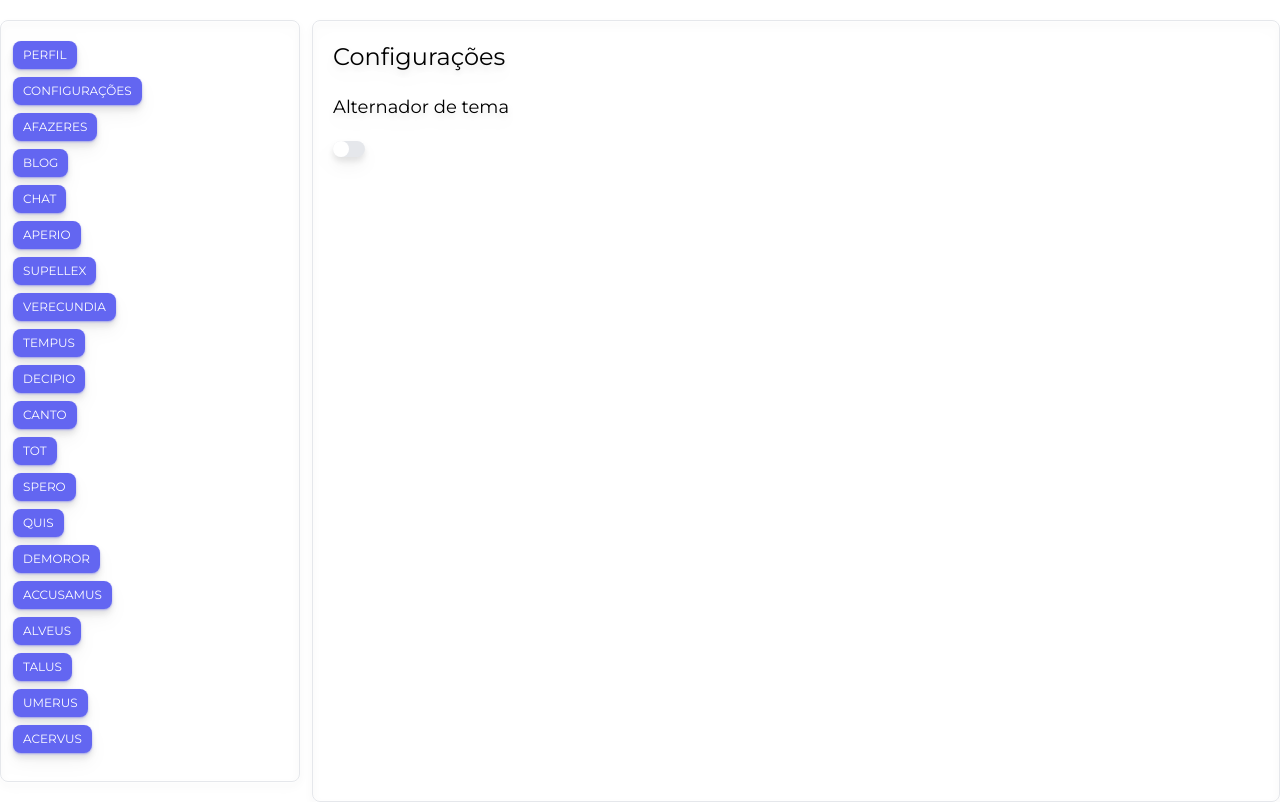
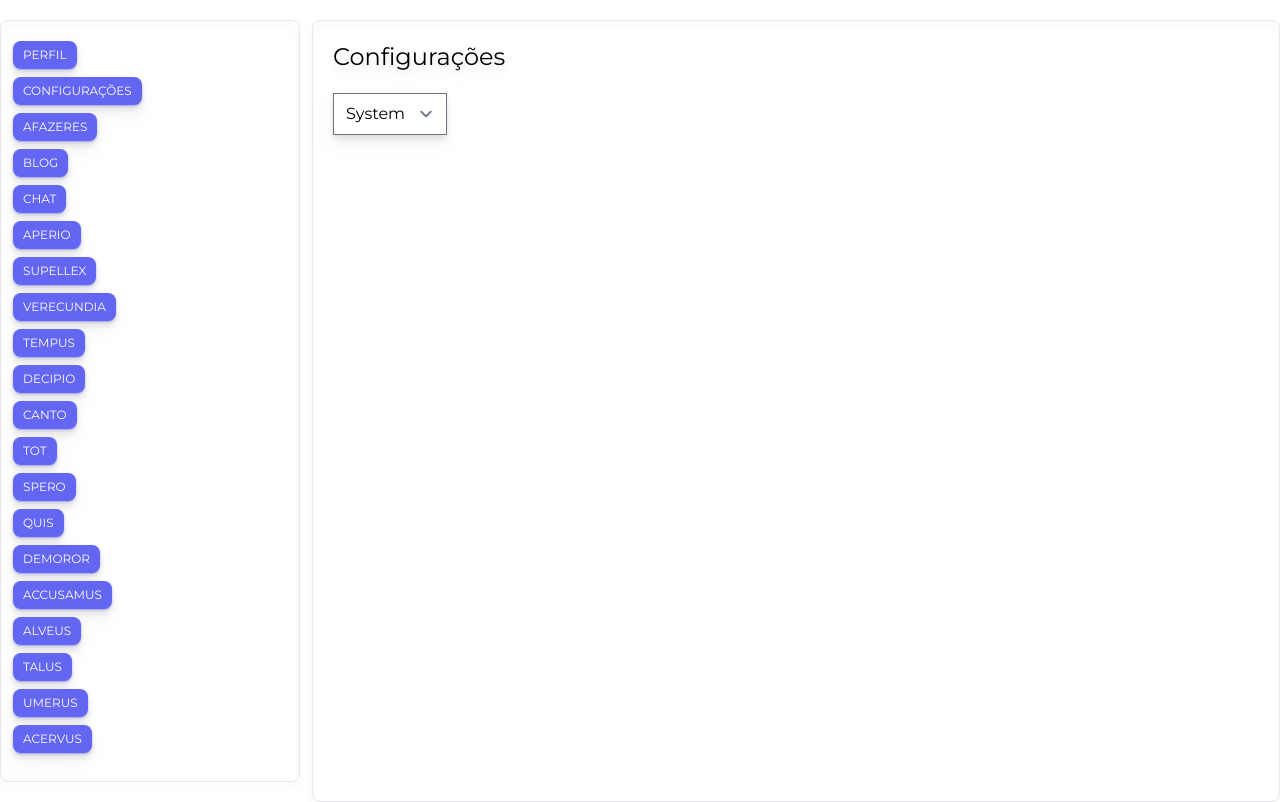
Before and after one commit to sapienscup/react-websocket-study-frontend, a Next.js app: page /settings in a window 1280 px wide. Built offline with nearby package versions, Linux system fonts and the light colour scheme.

Commit message:
Add theme switcher

```diff
--- /dev/null
+++ b/components/layout/ThemeSwitch.tsx
@@ -0,0 +1,26 @@
+import { useState, useEffect } from 'react'
+import { useTheme } from 'next-themes'
+
+const ThemeSwitch = () => {
+  const [mounted, setMounted] = useState(false)
+  const { theme, setTheme } = useTheme()
+
+  // useEffect only runs on the client, so now we can safely show the UI
+  useEffect(() => {
+    setMounted(true)
+  }, [])
+
+  if (!mounted) {
+    return null
+  }
+
+  return (
+    <select value={theme} onChange={e => setTheme(e.target.value)}>
+      <option value="system">System</option>
+      <option value="dark">Dark</option>
+      <option value="light">Light</option>
+    </select>
+  )
+}
+
+export default ThemeSwitch
--- a/pages/chat/index.tsx
+++ b/pages/chat/index.tsx
@@ -91,7 +91,7 @@ const Chat: NextPageWithLayout = () => {
     }
 
     return () => {
-      pusher.unsubscribe(`${process.env.YOUR_CHANNEL_NAME ?? 'my-channel'}`)
+      channel.unsubscribe()
     }
   }, [messages, isLockChatBottomActive])
 
@@ -103,11 +103,11 @@ const Chat: NextPageWithLayout = () => {
     // if (chatWrite) {
     //   chatWrite.send(JSON.stringify({ message: msgText }))
     // }
-    pusher.send_event(
-      `${process.env.YOUR_EVENT_NAME ?? 'my-event'}`,
-      JSON.stringify({ message: msgText }),
-      `${process.env.YOUR_CHANNEL_NAME ?? 'my-channel'}`
-    )
+    channel.bind("pusher:subscription_succeeded", () => {
+      channel.trigger(`${process.env.YOUR_EVENT_NAME ?? 'my-event'}`, {
+        message: JSON.stringify({ message: msgText }),
+      });
+    });
 
     setMsgText('')
   }
--- a/pages/settings/index.tsx
+++ b/pages/settings/index.tsx
@@ -1,14 +1,16 @@
 import type { ReactElement } from 'react'
 import Layout from '@/app/layout'
 import type { NextPageWithLayout } from '@/pages/_app'
-import ThemeChanger from '@/components/layout/ThemeChanger'
+// import ThemeChanger from '@/components/layout/ThemeChanger'
+import ThemeSwitch from '@/components/layout/ThemeSwitch'
 
 const Todos: NextPageWithLayout = () => {
   return (
     <>
       <div className="text-2xl ml-5 mb-5">Configurações</div>
       <div className="ml-5">
-        <ThemeChanger></ThemeChanger>
+        <ThemeSwitch></ThemeSwitch>
+        {/* <ThemeChanger></ThemeChanger> */}
       </div>
     </>
   )
```
